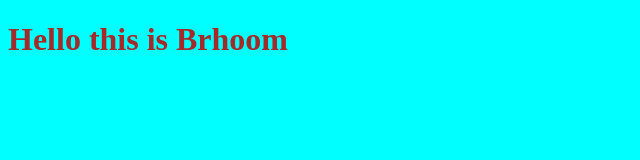
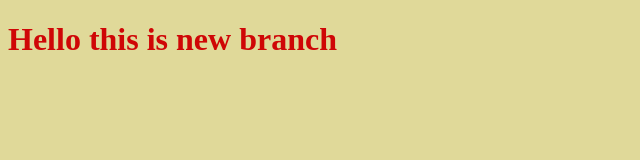
Before and after one commit to brhoom98x/git_test, a plain HTML site: page index.html in a window 1280 px wide. Shown: the whole page, without its empty margins (0-640 px from the left). Drawn offline with Linux system fonts and the light colour scheme.

Commit message:
changing h1 and background color

```diff
--- a/index.html
+++ b/index.html
@@ -7,7 +7,7 @@
     <link rel="stylesheet" href="style.css">
 </head>
 <body>
-    <h1>Hello this is Brhoom</h1>
+    <h1>Hello this is new branch</h1>
 <script src="scrip.js"></script>
 </body>
 </html>
--- a/style.css
+++ b/style.css
@@ -1,7 +1,7 @@
 h1{
 
-color: brown;
+color: rgb(207, 6, 6);
 }
 body{
-    background-color: aqua;
+    background-color: rgb(224, 217, 153);
 }
```
